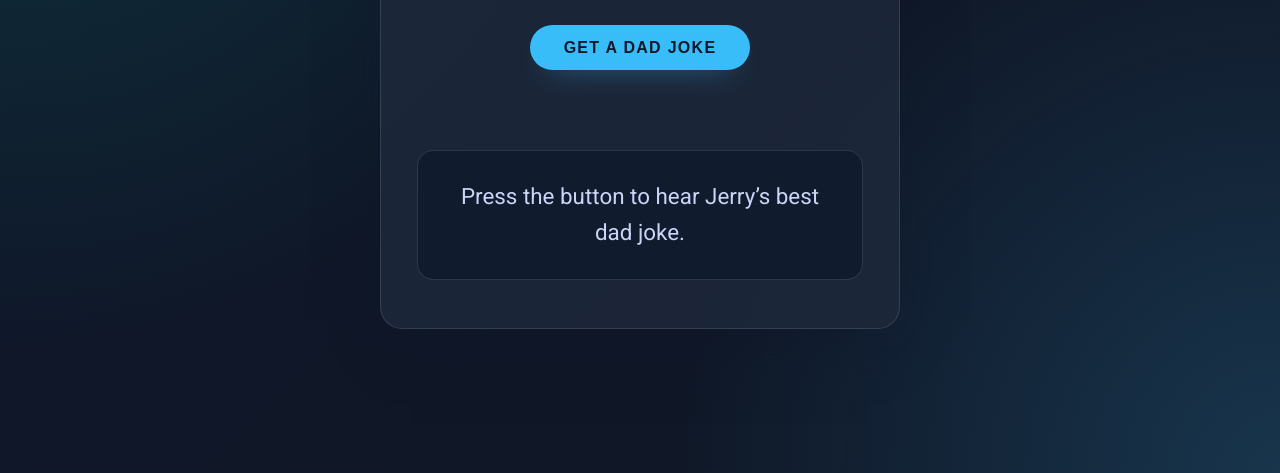
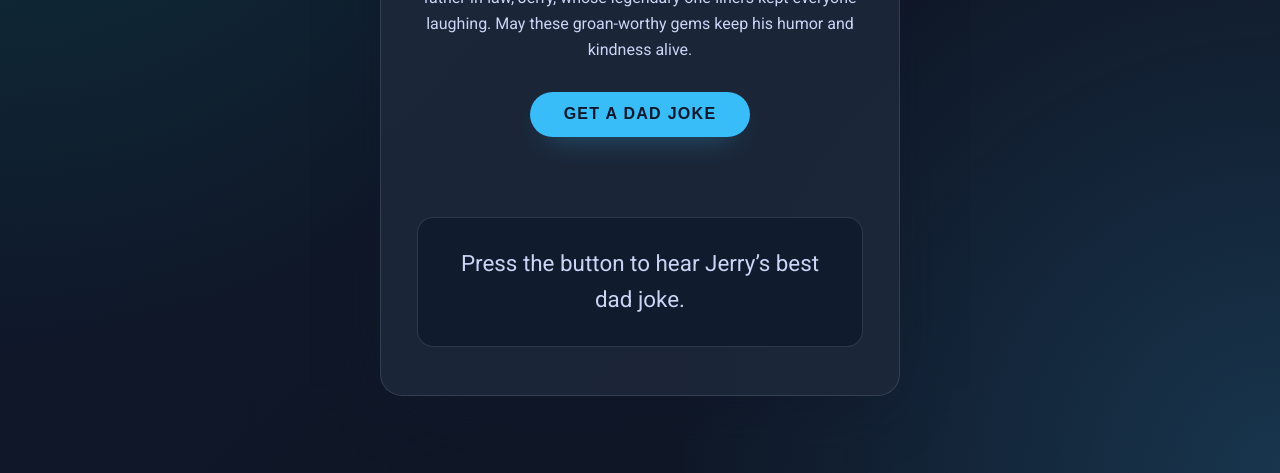
Before and after one commit to staubracing/chrisstaub_page, a website: page DadJokes/index.html in a window 1280 px wide. Shown: the part 327-800 px from the top of the page. Drawn offline with nearby package versions, Linux system fonts and the light colour scheme.

Commit message:
Add dedication section to Dad Jokes app honoring Jerry, and update CSS for styling

```diff
--- a/DadJokes/index.html
+++ b/DadJokes/index.html
@@ -19,6 +19,11 @@
         <h1>Jerry's Dad Jokes Machine</h1>
         <p>Tap the button and let the groans begin.</p>
       </header>
+      <p class="dedication">
+        Welcome to Jerry's Dad Jokes Machine! This site honors my father-in-law,
+        Jerry, whose legendary one-liners kept everyone laughing. May these
+        groan-worthy gems keep his humor and kindness alive.
+      </p>
       <button id="apiButton" type="button">Get a dad joke</button>
       <div id="status" aria-live="polite" class="status"></div>
       <article
--- a/DadJokes/style.css
+++ b/DadJokes/style.css
@@ -70,6 +70,13 @@ header h1 {
 header p {
   margin: 0.5rem 0 0;
   color: var(--text-secondary);
+}
+
+.dedication {
+  margin: 0;
+  color: var(--text-secondary);
+  font-size: 1rem;
+  line-height: 1.65;
 }
 
 button {
```
